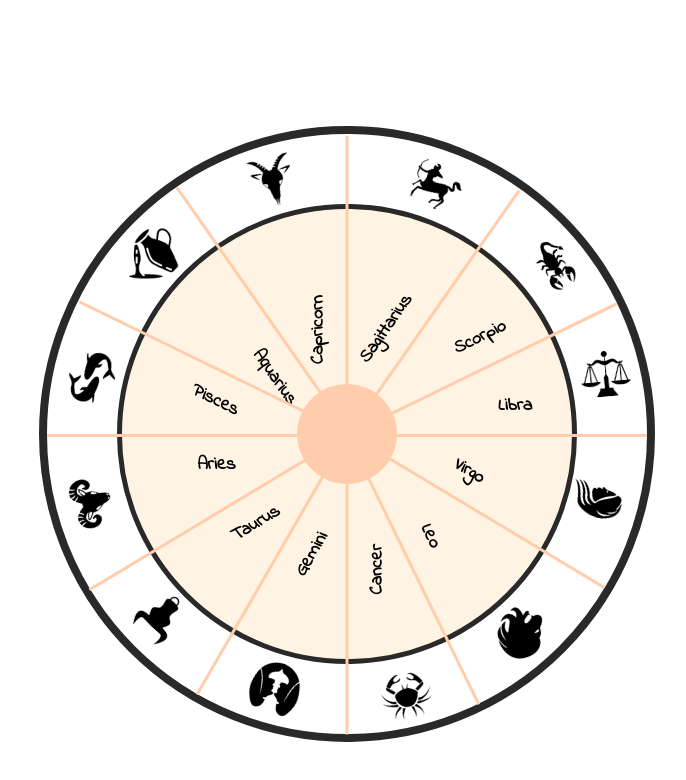
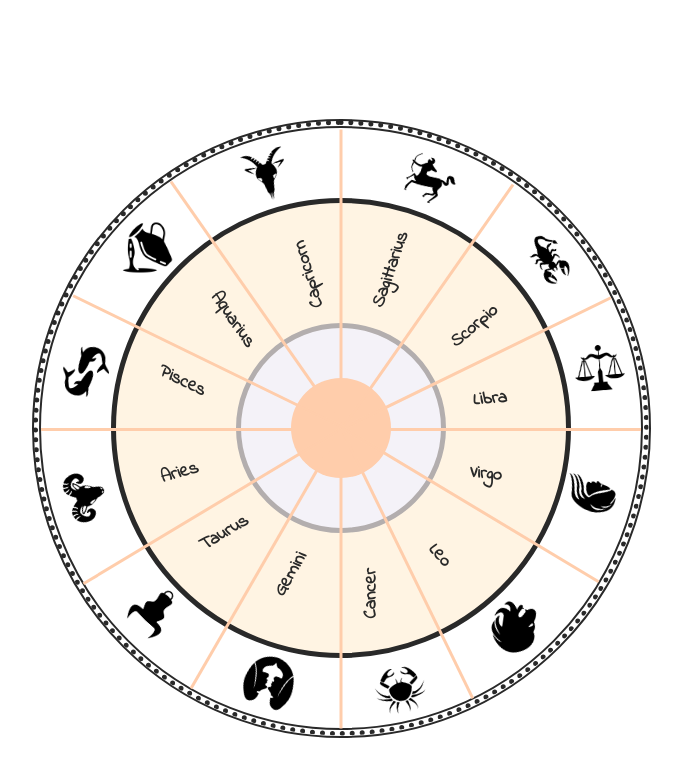
Before and after one commit to SabiulSabit/zodiac, a plain HTML site: page index.html in a window 1280 px wide. Shown: the whole page, without its empty margins (411-1097 px from the left). Drawn offline with Linux system fonts and the light colour scheme.

Commit message:
update desing

```diff
--- a/index.html
+++ b/index.html
@@ -13,108 +13,140 @@
 <body>
   <section>
     <div class="roundOne">
+      <div class="dottedRound">
+        <div class="planeRound">
           <div class="roundThree">
+            <div class="roundFour">
+
               <div class="roundTwo">
                 <div class="lineOne">
                   <div class="symbolImg" id='libra'>
+                   <a href="#">
                     <img src="images/libra.png" alt="">
+                   </a>
                   </div>
                   <div class="symbolText">
-              <p>Libra</p>
+
+                    <a href="#"><p>Libra</p></a>
                   </div>
                 </div>
                 <div class="lineTwo">
                   <div class="symbolImg" id="scorpio">
+                   <a href="#">
                     <img src="images/scorpio.png" alt="">
+                   </a>
                   </div>
                   <div class="symbolText">
-              <p>Scorpio</p>
+                   <a href="#"> <p>Scorpio</p></a>
                   </div>
                 </div>
                 <div class="lineThree">
                   <div class="symbolImg" id="sagittarius">
+                   <a href="#">
                     <img src="images/sagittarius.png" alt="">
+                   </a>
                   </div>
                   <div class="symbolText">
+                   <a href="#">
                     <p>Sagittarius</p>
+                   </a>
                   </div>
                 </div>
                 <div class="lineFour">
                   <div class="symbolImg" id="capricorn">
+                    <a href="#">
                       <img src="images/capricorn.png" alt="">
+                    </a>
                   </div>
                   <div class="symbolText">
-              <p>Capricorn</p>
+                    <a href="#"><p>Capricorn</p></a>
                   </div>
                 </div>
                 <div class="lineFive">
                   <div class="symbolImg" id="aquarius">
+                   <a href="#">
                     <img src="images/aquarius.png" alt="">
+                   </a>
                   </div>
                   <div class="symbolText">
-              <p>Aquarius</p>
+                    <a href="#"><p>Aquarius</p></a>
                   </div>
                 </div>
                 <div class="lineSix">
                   <div class="symbolImg" id="pisces">
+                   <a href="#">
                     <img src="images/pisces.png" alt="">
+                   </a>
                   </div>
                   <div class="symbolText">
-              <p>Pisces</p>
+                    <a href="#"><p>Pisces</p></a>
                   </div>
                 </div>
                 <div class="lineSeven">
                   <div class="symbolImg" id="aries">
+                    <a href="#">
                       <img src="images/aries.png" alt="">
+                    </a>
                   </div>
                   <div class="symbolText">
-              <p>Aries</p>
+                    <a href="#"><p>Aries</p></a>
                   </div>
                 </div>
                 <div class="lineEight">
                   <div class="symbolImg" id="taurus">
+                    <a href="#">
                       <img src="images/taurus.png" alt="">
+                    </a>
                   </div>
                   <div class="symbolText">
-              <p>Taurus</p>
+                   <a href="#"> <p>Taurus</p></a>
                   </div>
                 </div>
                 <div class="lineNine">
                   <div class="symbolImg" id="gemini">
+                    <a href="#">
                       <img src="images/gemini.png" alt="">
+                    </a>
                   </div>
                   <div class="symbolText">
-              <p>Gemini</p>
+                   <a href="#"> <p>Gemini</p></a>
                   </div>
                 </div>
                 <div class="lineTen">
                   <div class="symbolImg" id="cancer">
-              <img src="images/cancer.png" alt="">
+                   <a href="#"> <img src="images/cancer.png" alt=""></a>
                   </div>
                   <div class="symbolText">
-              <p>Cancer</p>
+                   <a href="#"> <p>Cancer</p></a>
                   </div>
                 </div>
                 <div class="lineEleven">
                   <div class="symbolImg" id="leo">
+                   <a href="#">
                     <img src="images/leo.png" alt="">
+                   </a>
                   </div>
                   <div class="symbolText">
-              <p>Leo</p>
+                    <a href="#"><p>Leo</p></a>
                   </div>
                 </div>
                 <div class="lineTwelve">
                   <div class="symbolImg" id="virgo">
+                    <a href="#">
                       <img src="images/virgo.png" alt="">
+                    </a>
                   </div>
                   <div class="symbolText">
-              <p>Virgo</p>
+                    <a href="#"><p>Virgo</p></a>
+                  </div>
                 </div>
               </div>
 
-
             </div>
           </div>
+        </div>
+      </div>
+
     </div>
   </section>
 
--- a/style.css
+++ b/style.css
@@ -11,7 +11,27 @@ p{
   height: 600px;
   border-radius: 50%;
   background-color: #fff;
-    border: 8px solid #292929;
+  border: 2px solid #292929;
+}
+.dottedRound{
+  position: absolute;
+  margin-left: 50%;
+  margin-top: 50%;
+  transform: translate(-50%, -50%);
+  width: 605px;
+  height: 605px;
+  border-radius: 50%;
+  border: 5px dotted #292929;
+}
+.planeRound{
+  position: absolute;
+  margin-left: 50%;
+  margin-top: 50%;
+  transform: translate(-50%, -50%);
+  width: 615px;
+  height: 615px;
+  border-radius: 50%;
+  border: 2px solid #292929;
 }
 
 .roundTwo {
@@ -38,6 +58,18 @@ p{
   background-color: #fff4e3;
   border: 5px solid #292929;
 }
+.roundFour {
+  position: absolute;
+  margin-left: 50%;
+  margin-top: 50%;
+  transform: translate(-50%, -50%);
+  width: 200px;
+  height: 200px;
+  border-radius: 50%;
+  z-index: 1;
+  background-color: #f4f2f8;
+  border: 5px solid #b3aeae;
+}
 
 .roundTwo img {
   width: 50px;
@@ -50,7 +82,11 @@ p{
 
 .symbolText {
   float: left;
-    padding-left: 50px;
+  padding-left: 20px;
+}
+.symbolText a{
+text-decoration: none;
+color: #292929;
 }
 
 .lineOne {
@@ -174,15 +210,41 @@ p{
   transform: rotate(211deg);
 }
 
-  .lineThree .symbolText,
-  .lineTwo .symbolText,
-  .lineOne .symbolText,
-  .lineFour .symbolText,
-  .lineTwelve .symbolText,
+.lineOne .symbolText{
+margin-left: 69px;
+transform: rotate(176deg);
+}
+.lineTwo .symbolText{
+margin-left: 47px;
+margin-top: 2px;
+transform: rotate(166deg);
+}
+.lineThree .symbolText{
+margin-top: 19px;
+transform: rotate(164deg);
+}
+.lineFour .symbolText{
+
+transform: rotate(164deg);
+}
+.lineFive .symbolText{
+margin-left: -33px;
+
+}
+.lineSeven .symbolText{
+transform: rotate(-16deg);
+margin-top: 17px;
+}
 .lineEleven .symbolText{
-    transform: rotate(180deg);
-    margin-left: 50px;
+  margin-left: 20px;
+  transform: rotate(164deg);
 }
+.lineTwelve .symbolText{
+  margin-left: 25px;
+  transform: rotate(155deg);
+}
+
+
 
 /* Image Rotate */
 
```
Lines whose indentation alone changed are shown as unchanged.
